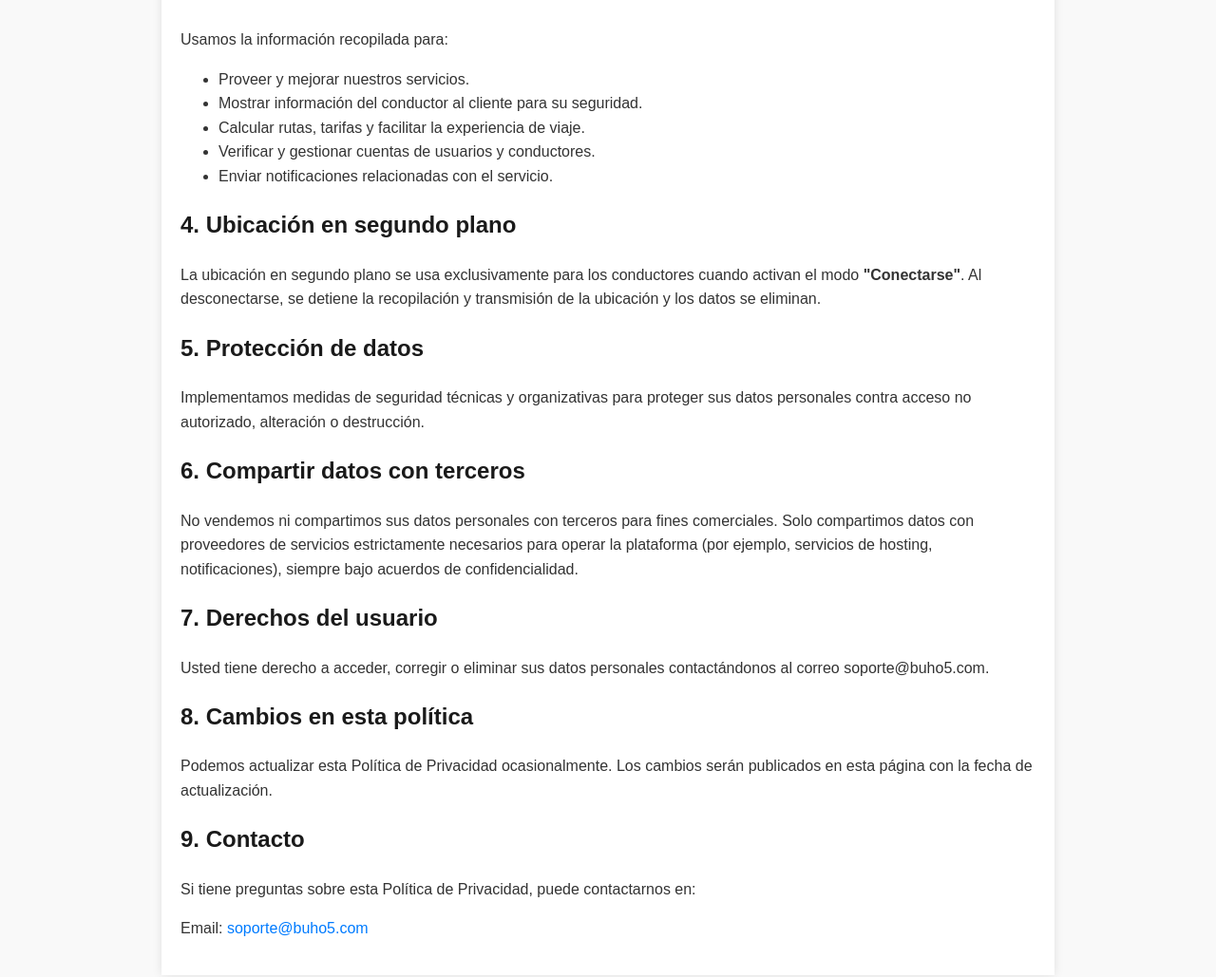
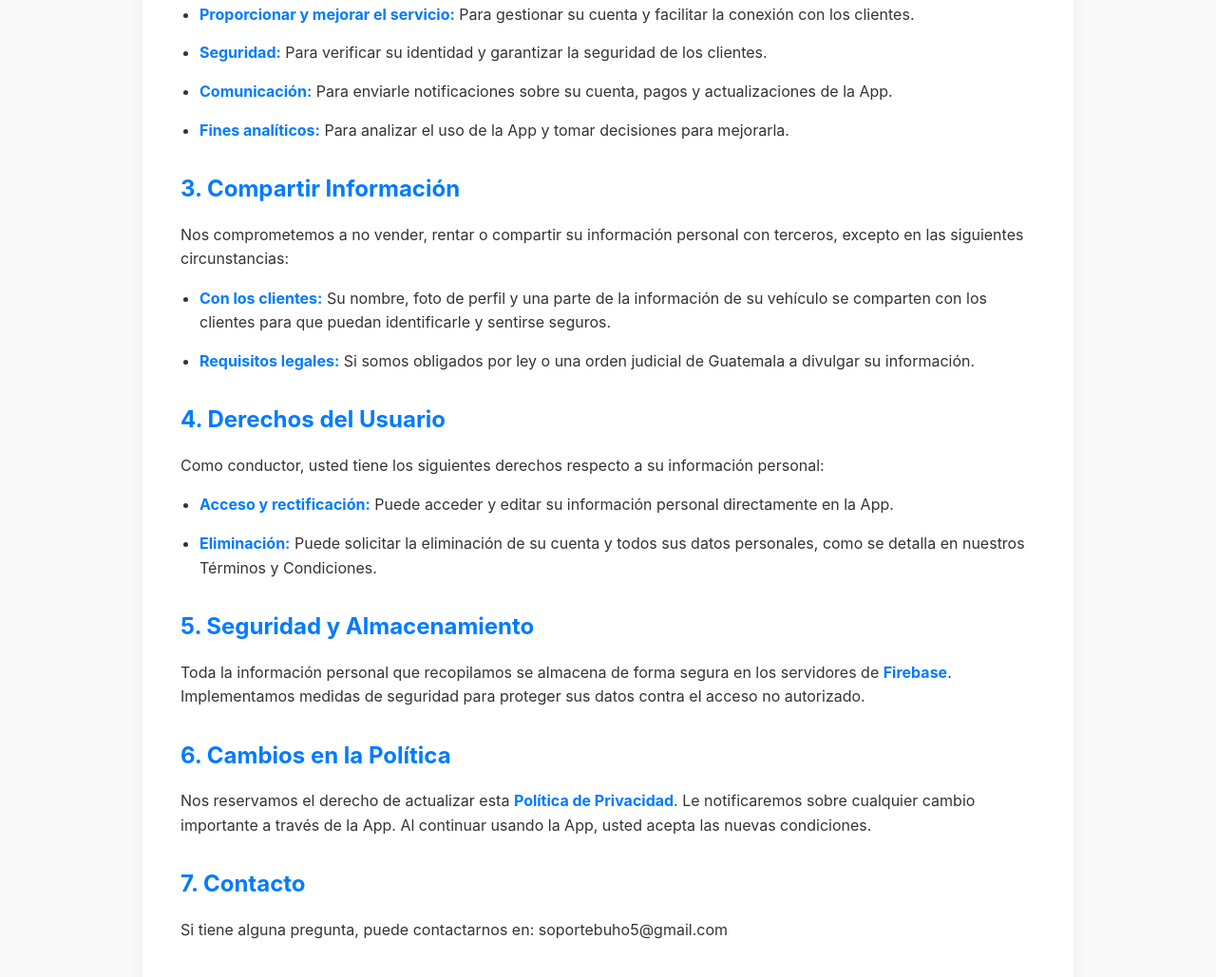
Before and after one commit to Ixcoy2/politica-privacidad-buho5, a plain HTML site: page index.html in a window 1280 px wide. Shown: the part 638-1667 px from the top of the page at 95% size. Drawn offline with Linux system fonts and the light colour scheme.

Commit message:
Update index.html

```diff
--- a/index.html
+++ b/index.html
@@ -1,100 +1,129 @@
 <!DOCTYPE html>
 <html lang="es">
 <head>
-    <meta charset="UTF-8" />
-    <meta name="viewport" content="width=device-width, initial-scale=1" />
-    <title>Política de Privacidad - Buho5</title>
+    <meta charset="UTF-8">
+    <meta name="viewport" content="width=device-width, initial-scale=1.0">
+    <title>Política de Privacidad para Conductores - buho5Company</title>
     <style>
         body {
-            font-family: Arial, sans-serif;
+            font-family: -apple-system, BlinkMacSystemFont, "Segoe UI", Roboto, "Helvetica Neue", Arial, sans-serif;
+            line-height: 1.6;
+            color: #333;
             background-color: #f9f9f9;
-            color: #333;
-            margin: 0; padding: 0;
-            line-height: 1.6;
+            margin: 0;
+            padding: 20px;
         }
-        header {
-            background-color: #1a1a1a;
-            color: #fff;
-            padding: 20px;
+        .container {
+            max-width: 900px;
+            margin: 0 auto;
+            background-color: #fff;
+            padding: 40px;
+            border-radius: 12px;
+            box-shadow: 0 4px 20px rgba(0, 0, 0, 0.05);
+        }
+        h1 {
+            color: #1a1a1a;
+            border-bottom: 2px solid #007bff;
+            padding-bottom: 10px;
+            margin-bottom: 20px;
             text-align: center;
         }
-        main {
-            max-width: 900px;
-            margin: auto;
-            padding: 20px;
-            background: #fff;
-            box-shadow: 0 0 10px rgba(0,0,0,0.1);
+        h2 {
+            color: #007bff;
+            margin-top: 30px;
+            margin-bottom: 15px;
         }
-        h1, h2 {
+        p, li {
+            font-size: 16px;
+            margin-bottom: 15px;
+        }
+        ul {
+            padding-left: 20px;
+        }
+        strong {
+            color: #007bff;
+        }
+        .contact-info {
+            text-align: center;
+            margin-top: 40px;
+            padding-top: 20px;
+            border-top: 1px solid #eee;
+            font-size: 14px;
+            color: #666;
+        }
+        .company-name {
+            font-size: 18px;
+            font-weight: bold;
             color: #1a1a1a;
-        }
-        a {
-            color: #007BFF;
-            text-decoration: none;
-        }
-        footer {
-            text-align: center;
-            padding: 10px;
-            background: #1a1a1a;
-            color: #fff;
-            margin-top: 30px;
-            font-size: 0.9em;
         }
     </style>
 </head>
 <body>
-<header>
-    <h1>Política de Privacidad</h1>
-    <p>Buho5</p>
-</header>
 
-<main>
-    <p><strong>Última actualización:</strong> 7 de agosto de 2025</p>
+<div class="container">
+    <h1>Política de Privacidad para Conductores</h1>
+    <p><strong>Última actualización:</strong> 14 de agosto de 2025</p>
 
-    <h2>1. Introducción</h2>
-    <p>En Buho5, respetamos y protegemos su privacidad. Esta Política de Privacidad explica cómo recopilamos, usamos y protegemos sus datos personales cuando utiliza nuestra aplicación y servicios.</p>
-
-    <h2>2. Datos que recopilamos</h2>
-    <p>Podemos recopilar los siguientes datos personales:</p>
+    <h2>1. Información que Recopilamos</h2>
+    <p>
+        Para brindarle nuestros servicios, <strong>buho5Company</strong> recopila la siguiente información personal:
+    </p>
     <ul>
-        <li>Nombre completo, correo electrónico, número de teléfono y foto de perfil.</li>
-        <li>Información de ubicación en tiempo real, incluyendo ubicación en segundo plano para conductores.</li>
-        <li>Datos del vehículo en el caso de conductores (modelo, placa, etc.).</li>
-        <li>Datos técnicos como tipo de dispositivo, sistema operativo y datos de uso de la app.</li>
+        <li><strong>Datos de identificación:</strong> Nombre completo, número de teléfono y dirección de correo electrónico.</li>
+        <li><strong>Datos de perfil:</strong> Fotografía de perfil, datos de su licencia de conducir, tipo y modelo de vehículo.</li>
+        <li><strong>Datos de ubicación en tiempo real:</strong> Se recopilan únicamente cuando usted activa la opción <strong>"Conectarse"</strong> en la App y se detienen al presionar <strong>"Desconectarse"</strong>.</li>
+        <li><strong>Información de uso:</strong> Datos sobre cómo interactúa con la App, incluyendo historial de viajes, tarifas, valoraciones de clientes y pagos.</li>
     </ul>
 
-    <h2>3. Uso de la información</h2>
-    <p>Usamos la información recopilada para:</p>
+    <h2>2. Uso de la Información</h2>
+    <p>
+        Utilizamos la información recopilada para los siguientes fines:
+    </p>
     <ul>
-        <li>Proveer y mejorar nuestros servicios.</li>
-        <li>Mostrar información del conductor al cliente para su seguridad.</li>
-        <li>Calcular rutas, tarifas y facilitar la experiencia de viaje.</li>
-        <li>Verificar y gestionar cuentas de usuarios y conductores.</li>
-        <li>Enviar notificaciones relacionadas con el servicio.</li>
+        <li><strong>Proporcionar y mejorar el servicio:</strong> Para gestionar su cuenta y facilitar la conexión con los clientes.</li>
+        <li><strong>Seguridad:</strong> Para verificar su identidad y garantizar la seguridad de los clientes.</li>
+        <li><strong>Comunicación:</strong> Para enviarle notificaciones sobre su cuenta, pagos y actualizaciones de la App.</li>
+        <li><strong>Fines analíticos:</strong> Para analizar el uso de la App y tomar decisiones para mejorarla.</li>
     </ul>
 
-    <h2>4. Ubicación en segundo plano</h2>
-    <p>La ubicación en segundo plano se usa exclusivamente para los conductores cuando activan el modo <strong>"Conectarse"</strong>. Al desconectarse, se detiene la recopilación y transmisión de la ubicación y los datos se eliminan.</p>
+    <h2>3. Compartir Información</h2>
+    <p>
+        Nos comprometemos a no vender, rentar o compartir su información personal con terceros, excepto en las siguientes circunstancias:
+    </p>
+    <ul>
+        <li><strong>Con los clientes:</strong> Su nombre, foto de perfil y una parte de la información de su vehículo se comparten con los clientes para que puedan identificarle y sentirse seguros.</li>
+        <li><strong>Requisitos legales:</strong> Si somos obligados por ley o una orden judicial de Guatemala a divulgar su información.</li>
+    </ul>
 
-    <h2>5. Protección de datos</h2>
-    <p>Implementamos medidas de seguridad técnicas y organizativas para proteger sus datos personales contra acceso no autorizado, alteración o destrucción.</p>
+    <h2>4. Derechos del Usuario</h2>
+    <p>
+        Como conductor, usted tiene los siguientes derechos respecto a su información personal:
+    </p>
+    <ul>
+        <li><strong>Acceso y rectificación:</strong> Puede acceder y editar su información personal directamente en la App.</li>
+        <li><strong>Eliminación:</strong> Puede solicitar la eliminación de su cuenta y todos sus datos personales, como se detalla en nuestros Términos y Condiciones.</li>
+    </ul>
 
-    <h2>6. Compartir datos con terceros</h2>
-    <p>No vendemos ni compartimos sus datos personales con terceros para fines comerciales. Solo compartimos datos con proveedores de servicios estrictamente necesarios para operar la plataforma (por ejemplo, servicios de hosting, notificaciones), siempre bajo acuerdos de confidencialidad.</p>
+    <h2>5. Seguridad y Almacenamiento</h2>
+    <p>
+        Toda la información personal que recopilamos se almacena de forma segura en los servidores de <strong>Firebase</strong>. Implementamos medidas de seguridad para proteger sus datos contra el acceso no autorizado.
+    </p>
 
-    <h2>7. Derechos del usuario</h2>
-    <p>Usted tiene derecho a acceder, corregir o eliminar sus datos personales contactándonos al correo soporte@buho5.com.</p>
+    <h2>6. Cambios en la Política</h2>
+    <p>
+        Nos reservamos el derecho de actualizar esta <strong>Política de Privacidad</strong>. Le notificaremos sobre cualquier cambio importante a través de la App. Al continuar usando la App, usted acepta las nuevas condiciones.
+    </p>
 
-    <h2>8. Cambios en esta política</h2>
-    <p>Podemos actualizar esta Política de Privacidad ocasionalmente. Los cambios serán publicados en esta página con la fecha de actualización.</p>
+    <h2>7. Contacto</h2>
+    <p>
+        Si tiene alguna pregunta, puede contactarnos en: soportebuho5@gmail.com
+    </p>
 
-    <h2>9. Contacto</h2>
-    <p>Si tiene preguntas sobre esta Política de Privacidad, puede contactarnos en:</p>
-    <p>Email: <a href="mailto:soporte@buho5.com">soporte@buho5.com</a></p>
-</main>
+    <div class="contact-info">
+        <p class="company-name">buho5Company</p>
+        <p><strong>Correo de contacto:</strong> soportebuho5@gmail.com</p>
+    </div>
+</div>
 
-<footer>
-    &copy; 2025 Buho5. Todos los derechos reservados.
-</footer>
 </body>
 </html>
```
